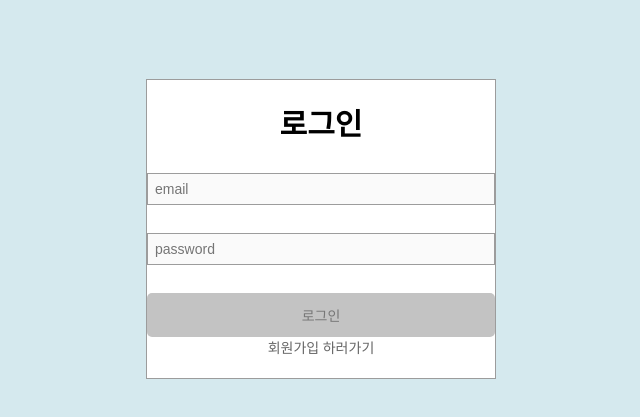
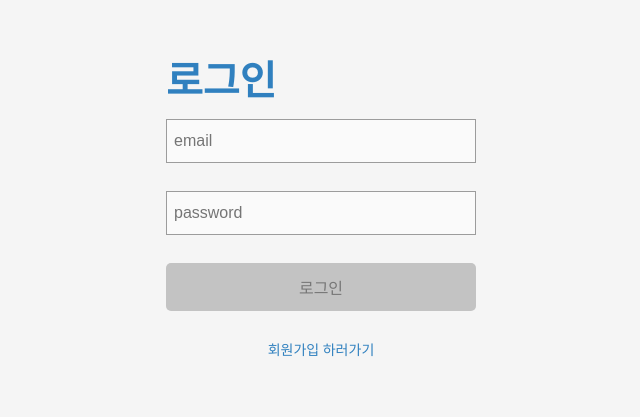
Before and after one commit to sejong77/wanted-pre-onboarding-frontend, a React (Create React App) app: page / in a window 1280 px wide. Shown: the part 171-588 px from the top of the page, without its empty margins (319-959 px from the left). Built offline with nearby package versions, Linux system fonts and the light colour scheme.

Commit message:
design: 로그인 / 회원가입 CSS 수정
- 배경색 변경
- 경계선(border) 제거
- 글꼴 크기 및 색상 변경
- 버튼 색상 변경
- padding, margin 변경

```diff
--- a/src/pages/Auth/AuthStyle.ts
+++ b/src/pages/Auth/AuthStyle.ts
@@ -7,38 +7,42 @@ export const AuthContainer = styled.div`
 	justify-content: center;
 	align-items: center;
 	flex-direction: column;
-	background-color: #d5e9ee;
+	background-color: #f5f5f5;
 `;
 
 export const AuthWrapper = styled.div`
 	max-width: 350px;
+	max-height: 400px;
 	width: 100%;
-	border: 1px solid #9c9c9c;
+	height: 100%;
+	border-radius: 10px;
 	text-align: center;
-	padding: 20px 0;
-	background-color: #ffffff;
+	padding: 20px;
 `;
 
 export const Title = styled.p`
-	font-size: 30px;
+	font-size: 40px;
 	font-weight: bold;
-`;
-
-export const Form = styled.form`
-	padding: 10px 40px 30px 40px;
+	color: #3080bf;
+	text-align: left;
+	margin-bottom: 12px;
 `;
 
 export const Input = styled.input`
-	padding: 7px;
+	padding: 12px 7px;
 	width: 100%;
 	background-color: #fafafa;
 	border: 1px solid #9c9c9c;
-	margin-top: 28px;
 	box-sizing: border-box;
+	font-size: 16px;
 
 	&:focus {
 		outline: 1px solid #4dbeff;
 		border: 1px solid #4dbeff;
+	}
+
+	&:last-of-type {
+		margin-top: 28px;
 	}
 `;
 
@@ -54,10 +58,11 @@ export const Button = styled.button<InputProps>`
 	border-radius: 5px;
 	width: 100%;
 	padding: 12px;
-	margin-top: 28px;
+	margin: 28px 0;
+	font-size: 16px;
 
 	background-color: ${(props) =>
-		props.isEmailValid && props.isPasswordValid ? '#4dbeff' : '#c3c3c3'};
+		props.isEmailValid && props.isPasswordValid ? '#3080bf' : '#c3c3c3'};
 
 	color: ${(props) => (props.isEmailValid && props.isPasswordValid ? '#ffffff' : '#777')};
 
@@ -67,7 +72,7 @@ export const Button = styled.button<InputProps>`
 `;
 
 export const AuthMode = styled.p`
-	color: #666666;
+	color: #3080bf;
 
 	&:hover {
 		cursor: pointer;
```
